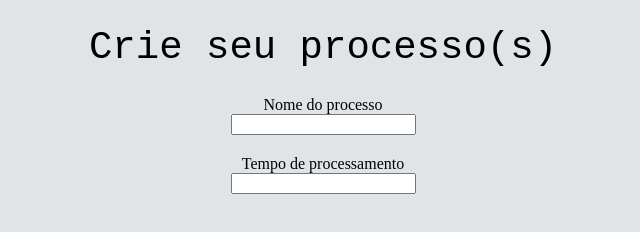
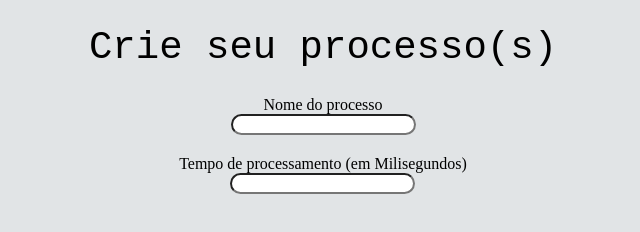
Before and after one commit to diogoSgermano/simulador-fifo, a website: page public/criar.html in a window 1280 px wide. Shown: the whole page, without its empty margins (317-957 px from the left). Drawn offline with Linux system fonts and the light colour scheme.

Commit message:
nothing
Co-Authored-By: Leticia <180476917+leticiascg@users.noreply.github.com>

```diff
--- a/public/criar.html
+++ b/public/criar.html
@@ -16,7 +16,7 @@
         </div>
 
         <div class="inputTime">
-            <label for="timeProcess">Tempo de processamento</label>
+            <label for="timeProcess">Tempo de processamento (em Milisegundos)</label>
             <input type="number" id="timeProcess" class="timeProcess" required>
         </div>
 
--- a/public/css/criar.css
+++ b/public/css/criar.css
@@ -16,10 +16,14 @@ body{
     flex-direction: column;
     align-items: center;
     justify-content: center;
-    background-color: rgb(225, 228, 230);
+    border-radius: 100px;
 
 }
 
 .inputName{
     margin-bottom: 20px;
 }
+
+.timeProcess,.nameProcess{
+    border-radius: 100px;
+}
```
